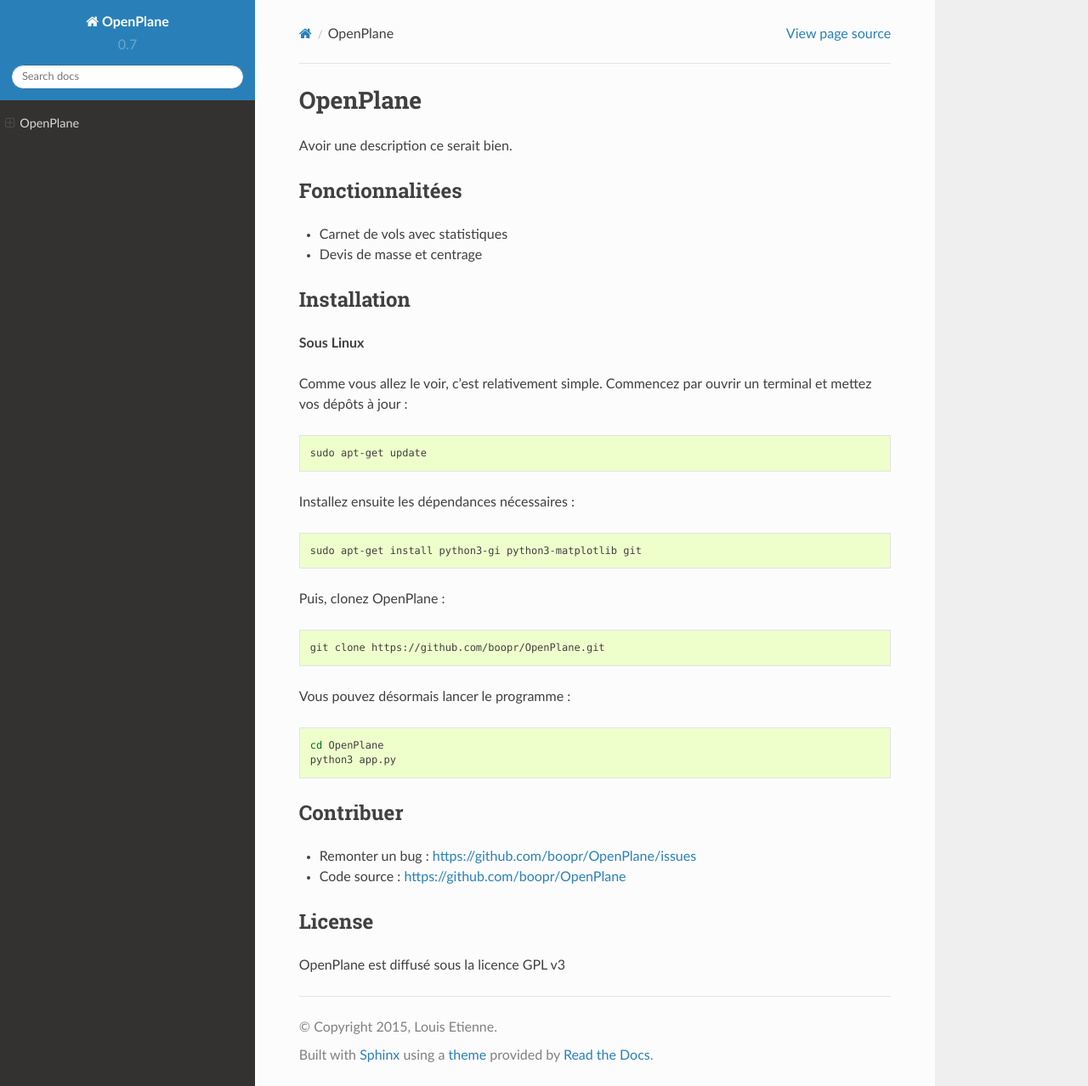
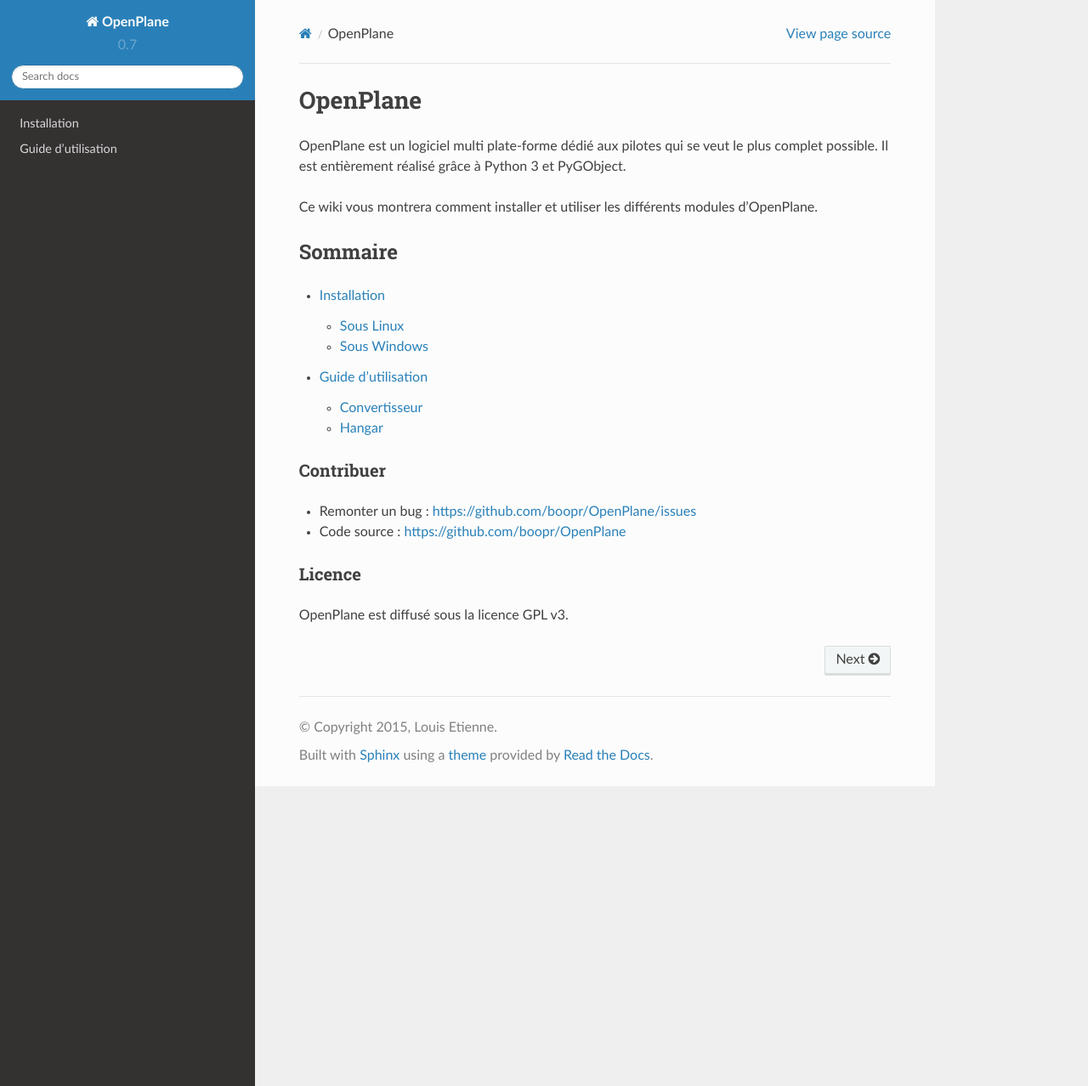
Before and after one commit to louis-etne/OpenPlane-GTK, a Sphinx documentation site: the page built from docs/source/index.rst, in a window 1280 px wide and 1278 px high. Shown: the whole window at 85% size. Built offline with Sphinx 7.4.7 and the Read the Docs theme 2.0.0, drawn with Linux system fonts in a browser that asks for light colours.

Commit message:
Partie installation et convertisseur rédigée

```diff
--- a/docs/source/index.rst
+++ b/docs/source/index.rst
@@ -1,37 +1,20 @@
+=========
 OpenPlane
 =========
 
-Avoir une description ce serait bien.
+OpenPlane est un logiciel multi plate-forme dédié aux pilotes qui se veut le plus complet possible.
+Il est entièrement réalisé grâce à Python 3 et PyGObject.
 
-Fonctionnalitées
-----------------
+Ce wiki vous montrera comment installer et utiliser les différents modules d'OpenPlane.
 
-- Carnet de vols avec statistiques
-- Devis de masse et centrage
+Sommaire
+========
 
-Installation
-------------
-.. highlight:: bash
+.. toctree::
+   :maxdepth: 2
 
-**Sous Linux**
-
-Comme vous allez le voir, c'est relativement simple.
-Commencez par ouvrir un terminal et mettez vos dépôts à jour :
-::
-    sudo apt-get update
-
-Installez ensuite les dépendances nécessaires :
-::
-    sudo apt-get install python3-gi python3-matplotlib git
-
-Puis, clonez OpenPlane :
-::
-    git clone https://github.com/boopr/OpenPlane.git
-
-Vous pouvez désormais lancer le programme :
-::
-    cd OpenPlane
-    python3 app.py
+   installation
+   tutorial
 
 Contribuer
 ----------
@@ -39,7 +22,7 @@
 - Remonter un bug : https://github.com/boopr/OpenPlane/issues
 - Code source : https://github.com/boopr/OpenPlane
 
-License
+Licence
 -------
 
-OpenPlane est diffusé sous la licence GPL v3
+OpenPlane est diffusé sous la licence GPL v3.
```
Also changed, not shown: docs/source/installation.rst (added, +86 -0 lines), docs/source/tutorial.rst (added, +14 -0 lines), docs/source/tutorial/converter.rst (added, +32 -0 lines), docs/source/tutorial/hangar.rst (added, +7 -0 lines), docs/source/images/converter.png (added), docs/source/images/edit_tab_1.png (added), docs/source/images/edit_tab_2.png (added), docs/source/images/edit_tab_3.png (added), docs/source/images/edit_tab_4.png (added), docs/source/images/hangar.png (added), docs/source/images/install_windows_1.png (added), docs/source/images/install_windows_2.png (added), docs/source/images/install_windows_3.png (added), docs/source/images/install_windows_4.png (added), 1 more files.
